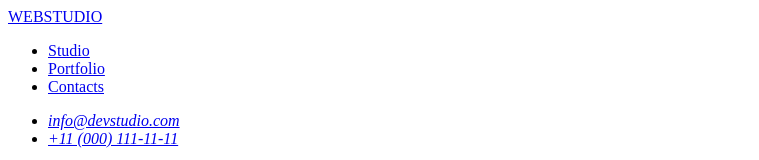
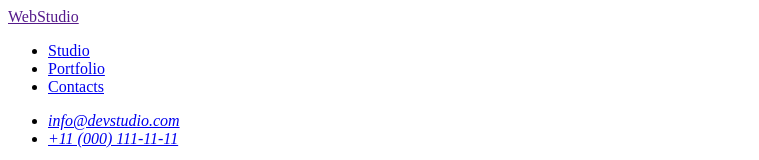
Before and after one commit to OlgaDonchenko/goit-markup-hw-02, a plain HTML site: page index.html in a window 1280 px wide. Shown: the top 160 px of the page, without its empty margins (0-759 px from the left). Drawn offline with Linux system fonts and the light colour scheme.

Commit message:
Update index.html

```diff
--- a/index.html
+++ b/index.html
@@ -8,7 +8,7 @@
   <body>
     <header>
       <nav>
-        <a href="index.html">WEBSTUDIO</a>
+        <a href="">WebStudio</a>
         <ul>
           <li><a href="studio.html">Studio</a></li>
           <li><a href="portfolio.html">Portfolio</a></li>
@@ -121,7 +121,7 @@
       </section>
     </main>
     <footer>
-      <a href="index.html">WEBSTUDIO</a>
+      <a href="">WEBSTUDIO</a>
       <p>
         Increase the flow of customers and sales for your business with digital
         marketing & growth solutions.
```
